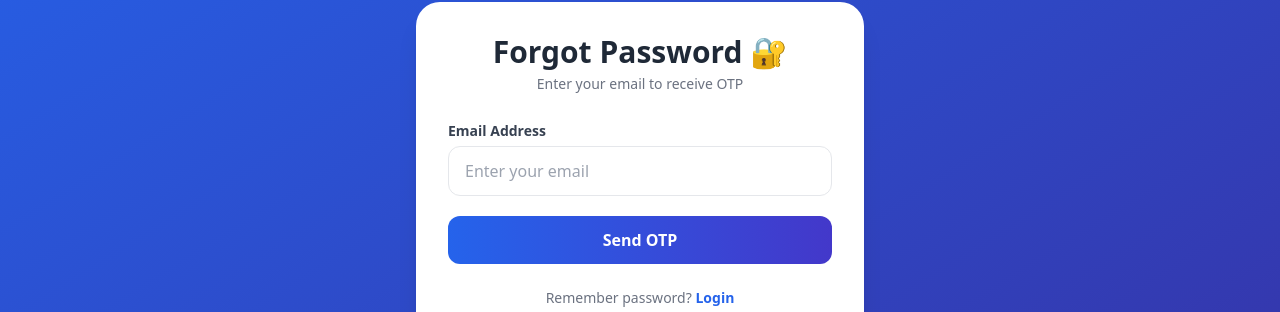
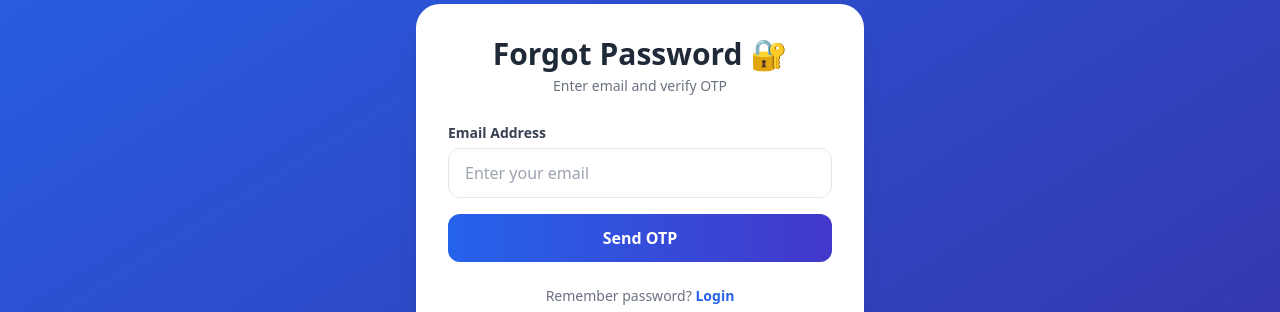
Before and after one commit to Bharatguri/ROOMS-PROJECT, a React (Vite) app in the folder room-project/: page / in a window 1280 px wide. Both pictures are taken after a click on the element "Forgot Password?". Shown: the part 229-541 px from the top of the page. Built offline with nearby package versions, Linux system fonts and the light colour scheme.

Commit message:
Forgetpagefix

```diff
--- a/room-project/src/auth/ForgetPassword.jsx
+++ b/room-project/src/auth/ForgetPassword.jsx
@@ -1,11 +1,16 @@
 import { useForm } from "react-hook-form";
+import { useState } from "react";
+
 import { useNavigate } from "react-router-dom";
-import { useState } from "react";
+import { baseUrl } from "../service/baseurl";
 import toast from "react-hot-toast";
-import { baseUrl } from "../service/baseurl";
 
-export default function ForgotPassword() {
+
+export default function ForgetPassword() {
   const navigate = useNavigate();
+
+  const [otpSent, setOtpSent] = useState(false);
+  const [email, setEmail] = useState("");
   const [loading, setLoading] = useState(false);
 
   const {
@@ -14,19 +19,37 @@ export default function ForgotPassword() {
     formState: { errors },
   } = useForm();
 
-  const onSubmit = async (data) => {
+
+  const sendOtp = async (data) => {
     setLoading(true);
     try {
-      await baseUrl.post("/user/forgot-password", {
-        email: data.email,
+      await baseUrl.post("/user/forget-password", {
+        userName: data.email,
       });
 
       toast.success("OTP sent to your email 📩");
-      navigate("/verify-otp", { state: { email: data.email, type: "forgot" } });
-    } catch (error) {
-      toast.error(
-        error?.response?.data?.message || "Email not found"
-      );
+      setEmail(data.email);
+      setOtpSent(true);
+    } catch (err) {
+      toast.error(err?.response?.data?.message || "Email not found");
+    } finally {
+      setLoading(false);
+    }
+  };
+
+
+  const verifyOtp = async (data) => {
+    setLoading(true);
+    try {
+      await baseUrl.post("/user/verify-forget-otp", {
+        email,
+        otp: data.otp,
+      });
+
+      toast.success("OTP verified successfully ✅");
+      navigate("/");
+    } catch (err) {
+      toast.error("Invalid OTP");
     } finally {
       setLoading(false);
     }
@@ -41,11 +64,15 @@ export default function ForgotPassword() {
             Forgot Password 🔐
           </h2>
           <p className="text-sm text-gray-500 mt-1">
-            Enter your email to receive OTP
+            Enter email and verify OTP
           </p>
         </div>
 
-        <form onSubmit={handleSubmit(onSubmit)} className="space-y-5">
+
+        <form
+          onSubmit={handleSubmit(otpSent ? verifyOtp : sendOtp)}
+          className="space-y-4"
+        >
 
           <div>
             <label className="text-sm font-semibold text-gray-700">
@@ -53,8 +80,9 @@ export default function ForgotPassword() {
             </label>
             <input
               type="email"
+              disabled={otpSent}
               placeholder="Enter your email"
-              className="mt-1 w-full px-4 py-3 border rounded-xl focus:outline-none focus:ring-2 focus:ring-blue-500"
+              className="mt-1 w-full px-4 py-3 border rounded-xl disabled:bg-gray-100"
               {...register("email", {
                 required: "Email is required",
               })}
@@ -66,14 +94,33 @@ export default function ForgotPassword() {
             )}
           </div>
 
+
+          {otpSent && (
+            <div>
+              <label className="text-sm font-semibold text-gray-700">
+                OTP
+              </label>
+              <input
+                placeholder="Enter OTP"
+                className="mt-1 w-full px-4 py-3 border rounded-xl"
+                {...register("otp", {
+                  required: "OTP is required",
+                })}
+              />
+            </div>
+          )}
+
           <button
             disabled={loading}
             type="submit"
-            className="w-full py-3 rounded-xl bg-gradient-to-r from-blue-600 to-indigo-700 text-white font-extrabold hover:opacity-95 transition"
+            className="w-full py-3 rounded-xl bg-gradient-to-r from-blue-600 to-indigo-700 text-white font-extrabold"
           >
-            {loading ? "Sending OTP..." : "Send OTP"}
+            {loading
+              ? "Please wait..."
+              : otpSent
+              ? "Verify OTP"
+              : "Send OTP"}
           </button>
-
         </form>
 
         <p className="text-center text-sm text-gray-500 mt-6">
```
